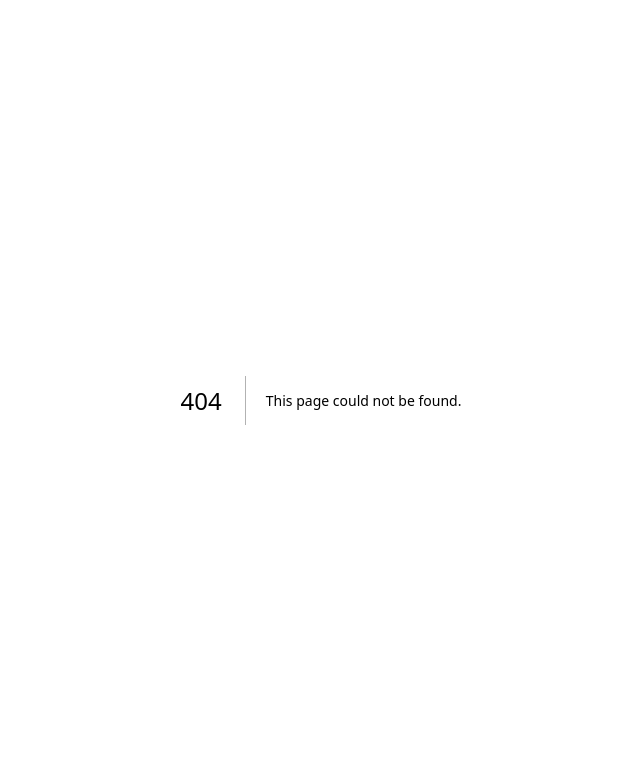
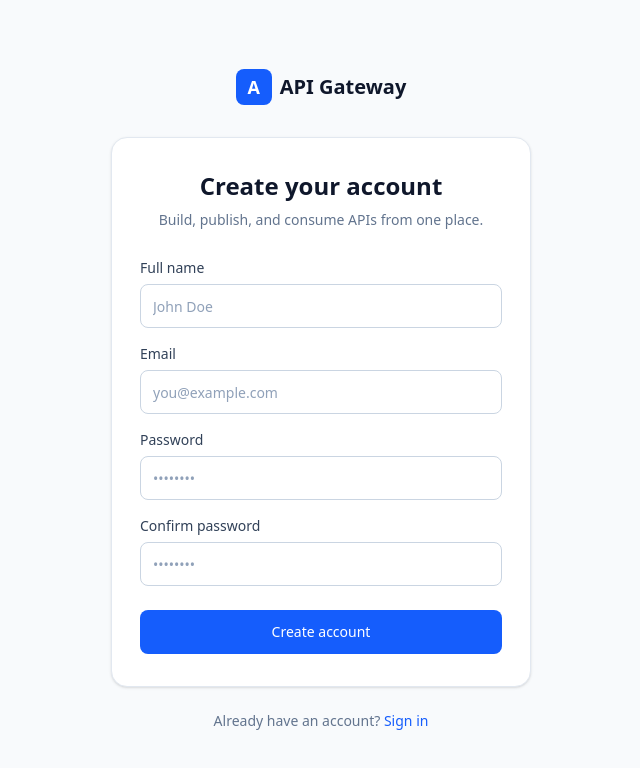
Before and after one commit to Nisarghere/API-frontend, a Next.js app: page /signup in a window 1280 px wide. Before the commit this address had no page. Shown: the top 768 px of the page, without its empty margins (319-959 px from the left). Built offline with nearby package versions, Linux system fonts and the light colour scheme.

Commit message:
Signup page added

```diff
--- a/app/Navbar/Navbar.tsx
+++ b/app/Navbar/Navbar.tsx
@@ -36,13 +36,13 @@ export default function Navbar() {
       }`}
     >
       {/* Logo */}
-      <h2
-        className={`font-bold text-emerald-800 transition-all duration-300 ${
+      <Link href={"/"}
+        className={`font-bold cursor-pointer text-emerald-800 transition-all duration-300 ${
           scrolled ? "text-xl" : "text-2xl"
         }`}
       >
         Smash<span className="text-emerald-400">-API</span>
-      </h2>
+      </Link>
 
       {/* Nav links */}
       <div className="flex justify-center gap-8">
@@ -61,21 +61,21 @@ export default function Navbar() {
 
       {/* Buttons */}
       <div className="flex justify-end gap-3">
-        <button
+        <Link href={"signin"}
           className={`rounded-full font-semibold transition-all duration-300 ${
             scrolled ? "px-4 py-1.5 text-sm" : "px-4 py-2 text-base"
           }`}
         >
           Sign In
-        </button>
+        </Link>
 
-        <button
+        <Link href={"signup"}
           className={`rounded-full bg-emerald-400 font-bold text-slate-900 transition-all duration-300 hover:bg-emerald-300 ${
             scrolled ? "px-5 py-1.5 text-sm" : "px-5 py-2 text-base"
           }`}
         >
           Sign Up
-        </button>
+        </Link>
       </div>
     </nav>
   );
--- /dev/null
+++ b/app/components/AuthLayout.tsx
@@ -0,0 +1,66 @@
+import Link from "next/link";
+import { ReactNode } from "react";
+
+interface AuthLayoutProps {
+  children: ReactNode;
+  title: string;
+  subtitle: string;
+  bottomText: string;
+  bottomLinkText: string;
+  bottomLinkHref: string;
+}
+
+export default function AuthLayout({
+  children,
+  title,
+  subtitle,
+  bottomText,
+  bottomLinkText,
+  bottomLinkHref,
+}: AuthLayoutProps) {
+  return (
+    <main className="min-h-screen bg-slate-50 flex items-center justify-center px-4 py-10">
+      <div className="w-full max-w-[420px]">
+        {/* Logo */}
+        <Link
+          href="/"
+          className="flex items-center justify-center gap-2 mb-8"
+        >
+          <div className="h-9 w-9 rounded-lg bg-blue-600 flex items-center justify-center">
+            <span className="text-white font-bold text-lg">A</span>
+          </div>
+
+          <span className="text-xl font-semibold text-slate-900">
+            API Gateway
+          </span>
+        </Link>
+
+        {/* Card */}
+        <div className="bg-white border border-slate-200 rounded-2xl px-7 py-8 shadow-sm">
+          <div className="text-center mb-7">
+            <h1 className="text-2xl font-semibold text-slate-900">
+              {title}
+            </h1>
+
+            <p className="text-sm text-slate-500 mt-2">
+              {subtitle}
+            </p>
+          </div>
+
+          {children}
+        </div>
+
+        {/* Bottom link */}
+        <p className="text-center text-sm text-slate-500 mt-6">
+          {bottomText}{" "}
+          <Link
+            href={bottomLinkHref}
+            className="font-medium text-blue-600 hover:text-blue-700"
+          >
+            {bottomLinkText}
+          </Link>
+        </p>
+      </div>
+    </main>
+  );
+}
--- /dev/null
+++ b/app/signin/SigninPage.tsx
@@ -0,0 +1,58 @@
+"use client";
+
+import Link from "next/link";
+import AuthLayout from "../components/AuthLayout";
+
+export default function SigninPage() {
+  return (
+    <AuthLayout
+      title="Welcome back"
+      subtitle="Sign in to continue to your API workspace."
+      bottomText="Don't have an account?"
+      bottomLinkText="Sign up"
+      bottomLinkHref="/signup"
+    >
+      <form className="space-y-4">
+         <div>
+          <label className="block text-sm font-medium text-slate-700 mb-1.5">
+            Email
+          </label>
+
+          <input
+            type="email"
+            placeholder="you@example.com"
+            className="w-full h-11 rounded-lg border border-slate-300 bg-white px-3 text-sm text-slate-900 placeholder:text-slate-400 outline-none transition focus:border-blue-500 focus:ring-3 focus:ring-blue-100"
+          />
+        </div>
+
+         <div>
+          <div className="flex items-center justify-between mb-1.5">
+            <label className="text-sm font-medium text-slate-700">
+              Password
+            </label>
+
+            <Link
+              href="/forgot-password"
+              className="text-xs font-medium text-blue-600 hover:text-blue-700"
+            >
+              Forgot password?
+            </Link>
+          </div>
+
+          <input
+            type="password"
+            placeholder="••••••••"
+            className="w-full h-11 rounded-lg border border-slate-300 bg-white px-3 text-sm text-slate-900 placeholder:text-slate-400 outline-none transition focus:border-blue-500 focus:ring-3 focus:ring-blue-100"
+          />
+        </div>
+
+         <button
+          type="submit"
+          className="w-full h-11 mt-2 rounded-lg bg-blue-600 text-white text-sm font-medium transition hover:bg-blue-700 active:bg-blue-800"
+        >
+          Sign in
+        </button>
+      </form>
+    </AuthLayout>
+  );
+}
--- /dev/null
+++ b/app/signin/page.tsx
@@ -0,0 +1,12 @@
+import React from 'react'
+import SigninPage from './SigninPage'
+
+const page = () => {
+  return (
+    <div>
+        {/* <SigninPage/> */}
+    </div>
+  )
+}
+
+export default page
--- /dev/null
+++ b/app/signup/SignupPage.tsx
@@ -0,0 +1,79 @@
+"use client";
+
+import AuthLayout from "../components/AuthLayout";
+
+
+
+export default function SignupPage() {
+  return (
+    <AuthLayout
+      title="Create your account"
+      subtitle="Build, publish, and consume APIs from one place."
+      bottomText="Already have an account?"
+      bottomLinkText="Sign in"
+      bottomLinkHref="/signin"
+    >
+      <form className="space-y-4">
+        {/* Name */}
+        <div>
+          <label className="block text-sm font-medium text-slate-700 mb-1.5">
+            Full name
+          </label>
+
+          <input
+            type="text"
+            placeholder="John Doe"
+            className="w-full h-11 rounded-lg border border-slate-300 bg-white px-3 text-sm text-slate-900 placeholder:text-slate-400 outline-none transition focus:border-blue-500 focus:ring-3 focus:ring-blue-100"
+          />
+        </div>
+
+        {/* Email */}
+        <div>
+          <label className="block text-sm font-medium text-slate-700 mb-1.5">
+            Email
+          </label>
+
+          <input
+            type="email"
+            placeholder="you@example.com"
+            className="w-full h-11 rounded-lg border border-slate-300 bg-white px-3 text-sm text-slate-900 placeholder:text-slate-400 outline-none transition focus:border-blue-500 focus:ring-3 focus:ring-blue-100"
+          />
+        </div>
+
+        {/* Password */}
+        <div>
+          <label className="block text-sm font-medium text-slate-700 mb-1.5">
+            Password
+          </label>
+
+          <input
+            type="password"
+            placeholder="••••••••"
+            className="w-full h-11 rounded-lg border border-slate-300 bg-white px-3 text-sm text-slate-900 placeholder:text-slate-400 outline-none transition focus:border-blue-500 focus:ring-3 focus:ring-blue-100"
+          />
+        </div>
+
+        {/* Confirm password */}
+        <div>
+          <label className="block text-sm font-medium text-slate-700 mb-1.5">
+            Confirm password
+          </label>
+
+          <input
+            type="password"
+            placeholder="••••••••"
+            className="w-full h-11 rounded-lg border border-slate-300 bg-white px-3 text-sm text-slate-900 placeholder:text-slate-400 outline-none transition focus:border-blue-500 focus:ring-3 focus:ring-blue-100"
+          />
+        </div>
+
+        {/* Button */}
+        <button
+          type="submit"
+          className="w-full h-11 mt-2 rounded-lg bg-blue-600 text-white text-sm font-medium transition hover:bg-blue-700 active:bg-blue-800"
+        >
+          Create account
+        </button>
+      </form>
+    </AuthLayout>
+  );
+}
--- /dev/null
+++ b/app/signup/page.tsx
@@ -0,0 +1,14 @@
+import React from 'react'
+import Navbar from '../Navbar/Navbar'
+import SignupPage from './SignupPage'
+2
+const page = () => {
+  return (
+    <div>
+         <SignupPage/>
+    </div>
+
+  )
+}
+
+export default page
```
